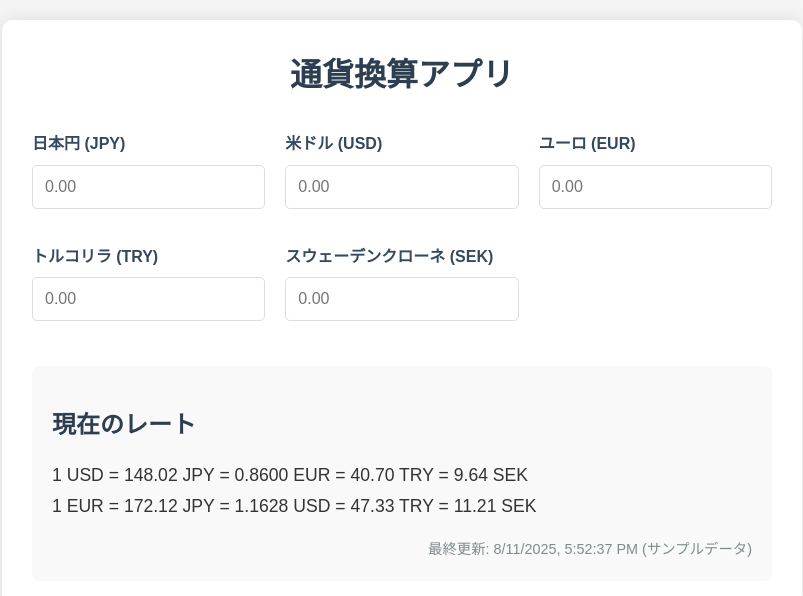
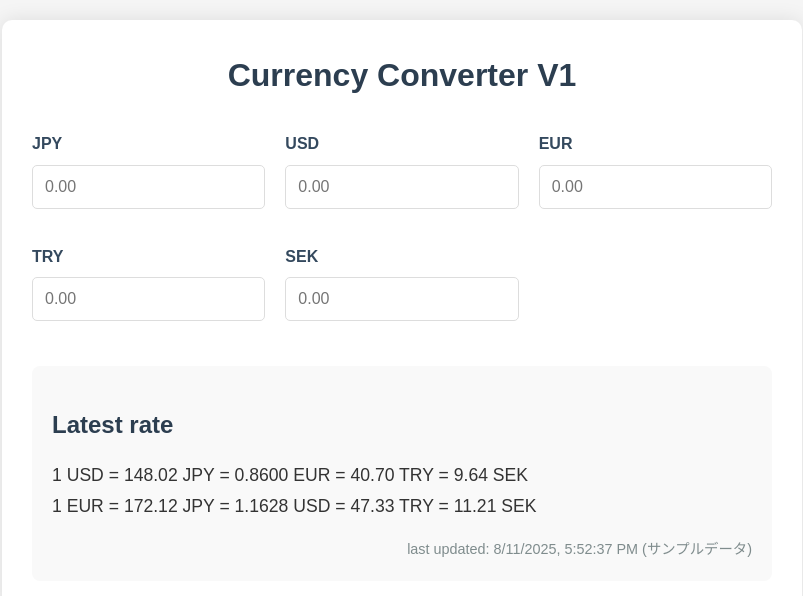
Before and after one commit to Ys-sYt/Currency-converter, a website: page index.html in a window 1280 px wide. Shown: the whole page, without its empty margins (238-1041 px from the left). Drawn offline with Linux system fonts and the light colour scheme; no server answers.

Commit message:
translation

```diff
--- a/index.html
+++ b/index.html
@@ -3,45 +3,45 @@
 <head>
     <meta charset="UTF-8">
     <meta name="viewport" content="width=device-width, initial-scale=1.0">
-    <title>通貨換算アプリ</title>
+    <title>Currency Converter V1</title>
     <link rel="stylesheet" href="style.css">
 </head>
 <body>
     <div class="container">
-        <h1>通貨換算アプリ</h1>
+        <h1>Currency Converter V1</h1>
 
         <div class="converter">
             <div class="input-group">
-                <label for="jpy">日本円 (JPY)</label>
+                <label for="jpy">JPY</label>
                 <input type="number" id="jpy" placeholder="0.00" oninput="convert('jpy')">
             </div>
 
             <div class="input-group">
-                <label for="usd">米ドル (USD)</label>
+                <label for="usd">USD</label>
                 <input type="number" id="usd" placeholder="0.00" oninput="convert('usd')">
             </div>
 
             <div class="input-group">
-                <label for="eur">ユーロ (EUR)</label>
+                <label for="eur">EUR</label>
                 <input type="number" id="eur" placeholder="0.00" oninput="convert('eur')">
             </div>
             <div class="input-group">
-                <label for="try">トルコリラ (TRY)</label>
+                <label for="try">TRY</label>
                 <input type="number" id="try" placeholder="0.00" oninput="convert('try')">
             </div>
             <div class="input-group">
-                <label for="sek">スウェーデンクローネ (SEK)</label>
+                <label for="sek">SEK</label>
                 <input type="number" id="sek" placeholder="0.00" oninput="convert('sek')">
             </div>
         </div>
 
         <div class="rates-info">
-            <h2>現在のレート</h2>
+            <h2>Latest rate</h2>
             <div class="rate-display">
                 <p>1 USD = <span id="usd-jpy">...</span> JPY = <span id="usd-eur">...</span> EUR = <span id="usd-try">...</span> TRY = <span id="usd-sek">...</span> SEK</p>
                 <p>1 EUR = <span id="eur-jpy">...</span> JPY = <span id="eur-usd">...</span> USD = <span id="eur-try">...</span> TRY = <span id="eur-sek">...</span> SEK</p>
             </div>
-            <p id="update-time">最終更新: <span id="last-update">取得中...</span></p>
+            <p id="update-time">last updated: <span id="last-update">updating...</span></p>
         </div>
     </div>
 
```
